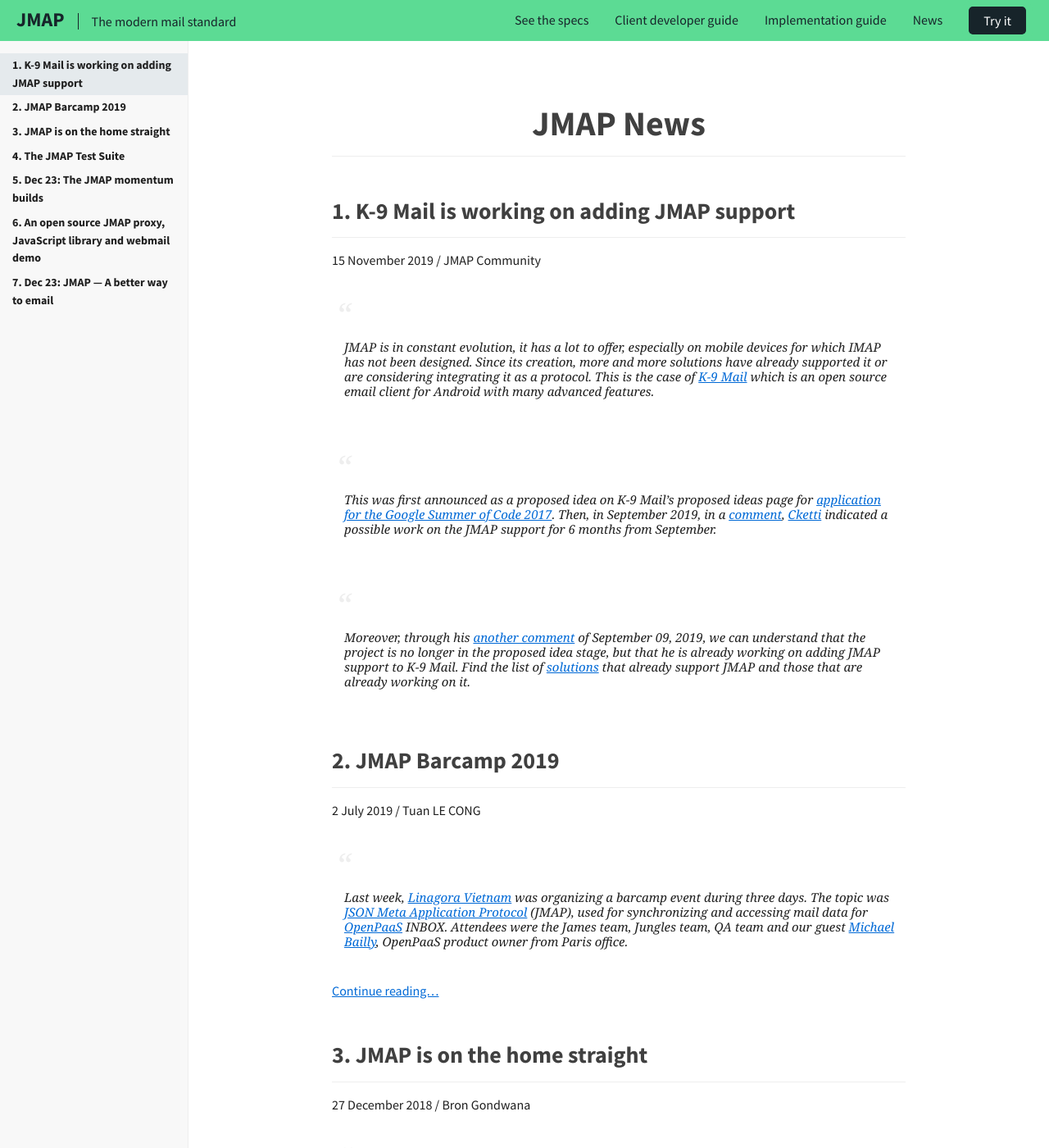
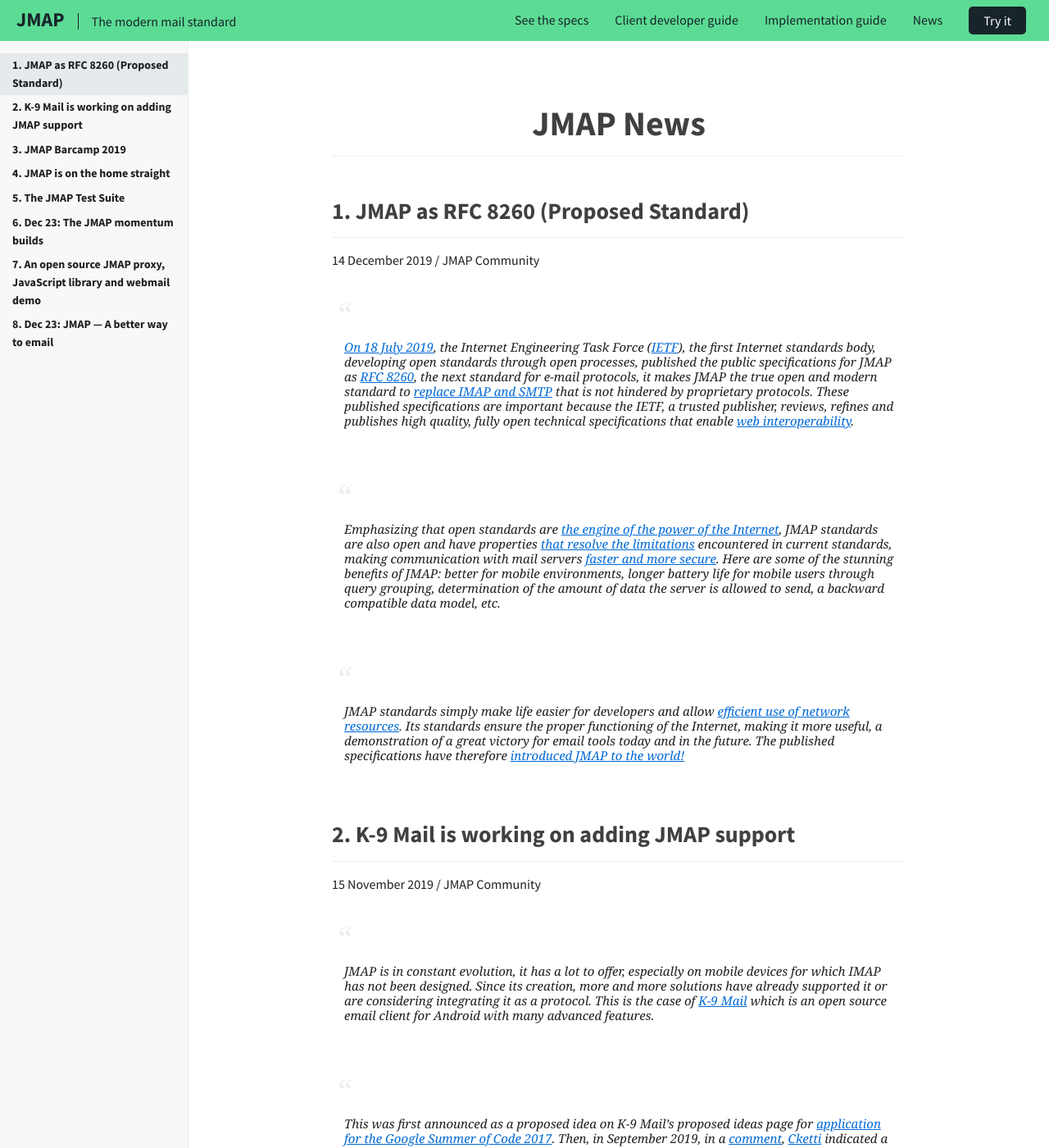
Before and after one commit to jmapio/jmapio.github.io, a Jekyll site: the page built from news.md, in a window 1280 px wide and 1400 px high. Shown: the whole window at 82% size. Built offline with Jekyll 4.4.1, drawn with Linux system fonts in a browser that asks for light colours.

Commit message:
Add JMAP as RFC 8260 news

```diff
--- a/news.md
+++ b/news.md
@@ -4,6 +4,18 @@ permalink: /news.html
 title: JMAP News
 ---
 # JMAP News
+
+## JMAP as RFC 8260 (Proposed Standard)
+
+14 December 2019 / JMAP Community
+
+> [On 18 July 2019](https://twitter.com/Fastmail/status/1152281229083009025), the Internet Engineering Task Force ([IETF](https://ietf.org/about)), the first Internet standards body, developing open standards through open processes, published the public specifications for JMAP as [RFC 8260](https://tools.ietf.org/html/rfc8260),
+the next standard for e-mail protocols, it makes JMAP the true open and modern standard to [replace IMAP and SMTP](https://www.coywolf.news/email/jmap-open-standard/) that is not hindered by proprietary protocols. These published specifications are important because the IETF, a trusted publisher, reviews, refines and publishes high quality, fully open technical specifications that enable [web interoperability](https://www.coywolf.news/email/jmap-open-standard/).
+
+> Emphasizing that open standards are [the engine of the power of the Internet](https://fastmail.blog/2019/08/16/jmap-new-email-open-standard/), JMAP standards are also open and have properties [that resolve the limitations](https://hub.packtpub.com/ietf-proposes-json-meta-application-protocol-jmap-as-the-next-standard-for-email-protocols/) encountered in current standards, making communication with mail servers [faster and more secure](https://www.coywolf.news/email/jmap-open-standard/). Here are some of the stunning benefits of JMAP: better for mobile environments, longer battery life for mobile users through query grouping, determination of the amount of data the server is allowed to send, a backward compatible data model, etc.
+
+> JMAP standards simply make life easier for developers and allow [efficient use of network resources](https://hub.packtpub.com/ietf-proposes-json-meta-application-protocol-jmap-as-the-next-standard-for-email-protocols/).
+  Its standards ensure the proper functioning of the Internet, making it more useful, a demonstration of a great victory for email tools today and in the future. The published specifications have therefore [introduced JMAP to the world!](https://fastmail.blog/2019/08/16/jmap-new-email-open-standard/)
 
 ## K-9 Mail is working on adding JMAP support
 
```
